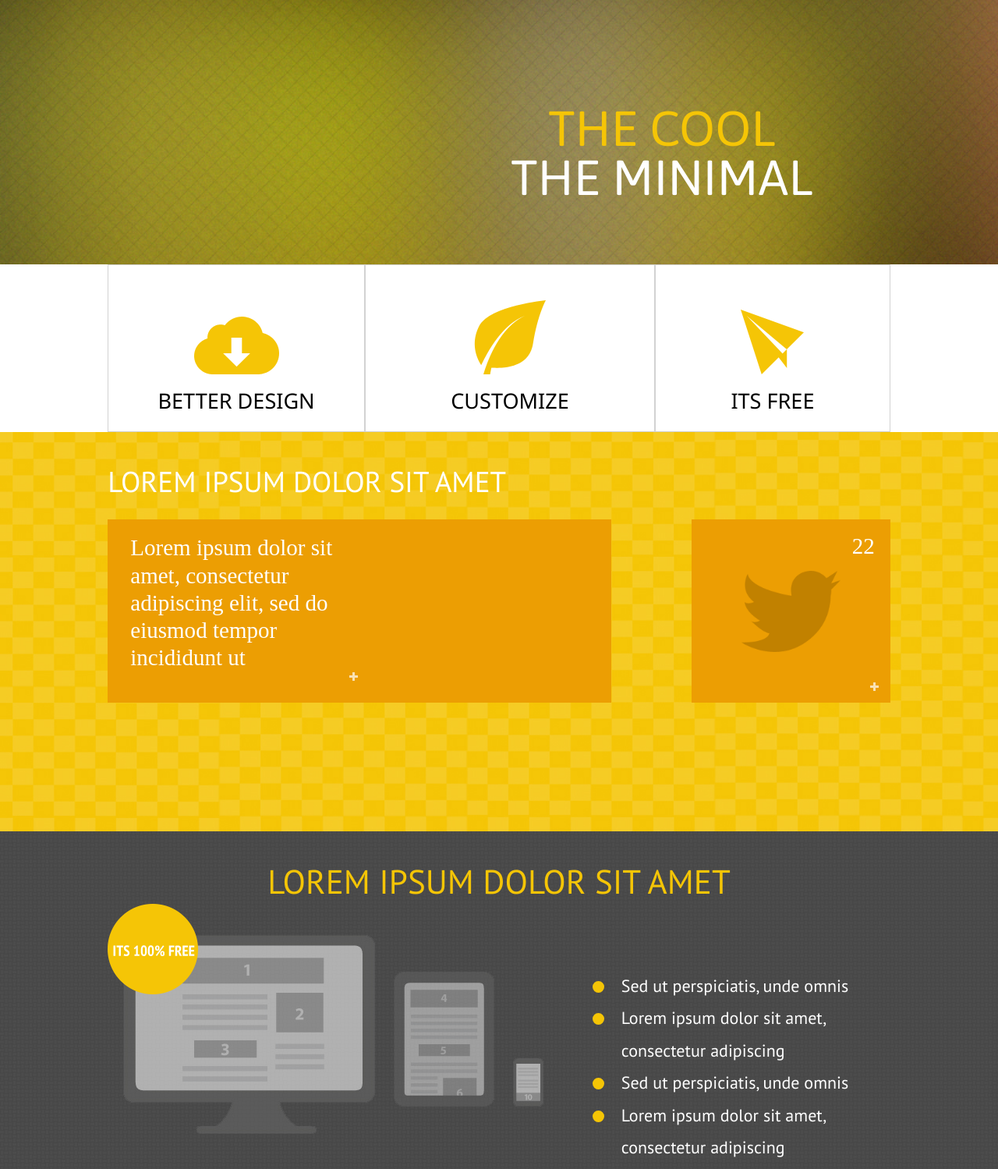
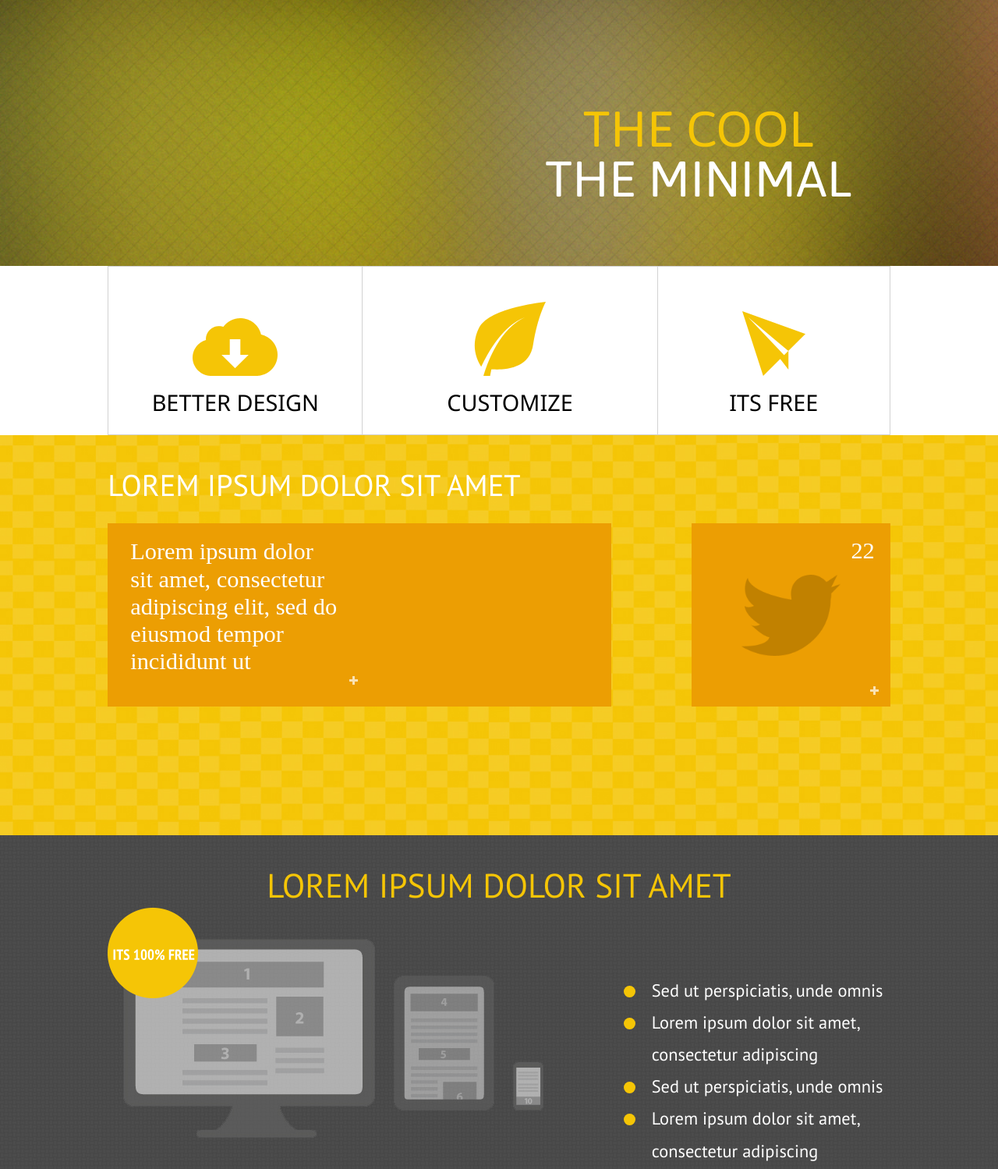
Before and after one commit to AntonStaravoitau/learningBEM, a plain HTML site: page index.html in a window 1280 px wide. Shown: the part 537-2036 px from the top of the page at 78% size. Drawn offline with Linux system fonts and the light colour scheme; grey boxes are pictures that could not be loaded; files whose address does not match are found by name.

Commit message:
changed px with rem, checked border and color, used variable and .gitignore

```diff
--- a/common/advantages-list/advantages-list.css
+++ b/common/advantages-list/advantages-list.css
@@ -1,13 +1,13 @@
 .advantages-list {
     float: right;
 
-    width: 345px;
+    width: 30.5%;
     margin-top: 85px;
     margin-left: 80px;
 }
 
 .advantages-list__item {
-    font-size: 50px;
+    font-size: 3.1rem;
     line-height: 83%;
 
     list-style-type: disc;
@@ -17,7 +17,7 @@
 
 .advantages-list__text {
     font-family: 'PT Sans', sans-serif;
-    font-size: 22px;
+    font-size: 1.4rem;
 
     vertical-align: top;
 
--- a/common/advantages/advantages.css
+++ b/common/advantages/advantages.css
@@ -9,7 +9,7 @@
 
 .advantages__header {
   font-family: 'PT Sans', sans-serif;
-  font-size: 43.05px;
+  font-size: 2.7rem;
 
   margin-bottom: 7px;
 
--- a/common/content/content.css
+++ b/common/content/content.css
@@ -10,7 +10,7 @@
 
 .content__header {
     font-family: 'PT Sans', sans-serif;
-    font-size: 37.05px;
+    font-size: 2.4rem;
     font-weight: lighter;
 
     margin-bottom: 30px;
@@ -22,7 +22,7 @@
 
 .content__text {
     font-family: 'Segoe UI Light';
-    font-size: 29.05px;
+    font-size: 1.9rem;
 
     color: white;
 }
--- a/common/features/features.css
+++ b/common/features/features.css
@@ -2,7 +2,7 @@
     display: table;
 
     box-sizing: border-box;
-    width: 100%;;
+    width: 100%;
 }
 
 .table-icons {
@@ -26,7 +26,7 @@
 
 .row-icons__text {
     font-family: 'Segoe UI';
-    font-size: 27.05px;
+    font-size: 1.8rem;
     font-weight: lighter;
 
     margin-bottom: 26px;
@@ -54,3 +54,8 @@
 .row-icons__item:last-child .row-icons__image {
     padding-top: 55px;
 }
+
+.row-icons__item:nth-child(2){
+    border-left: none;
+    border-right: none;
+}
--- a/common/header/header.css
+++ b/common/header/header.css
@@ -14,7 +14,7 @@
 
 .header-logo__text {
     font-family: 'Lao UI';
-    font-size: .8rem;
+    font-size: 0.8rem;
 
     float: left;
 
@@ -29,12 +29,13 @@
 
 .header__text {
     font-family: 'Asap', sans-serif;
-    font-size: 63.05px;
+    font-size: 4rem;
 
     float: right;
 
     margin-top: 10.38%;
-    padding-right: 100px;
+    margin-right: 5%;
+
 
     text-align: center;
     text-transform: uppercase;
--- a/common/navigation/navigation.css
+++ b/common/navigation/navigation.css
@@ -1,3 +1,6 @@
+.navigation{
+    --shadow-color: rgba(245, 197,102, 0.2)
+}
 .navigation {
     display: table;
     float: right;
@@ -8,8 +11,8 @@
     margin-left: 70px;
 
     background-color: #f5c506;
-    box-shadow: #9f8317 -5px -5px ,
-    #7e6823 -9px -9px;
+    box-shadow: var(--shadow-color) -5px -5px ,
+    var(--shadow-color) -9px -9px;
 }
 
 .navigation__list {
```
Also changed, not shown: 1 other file.
